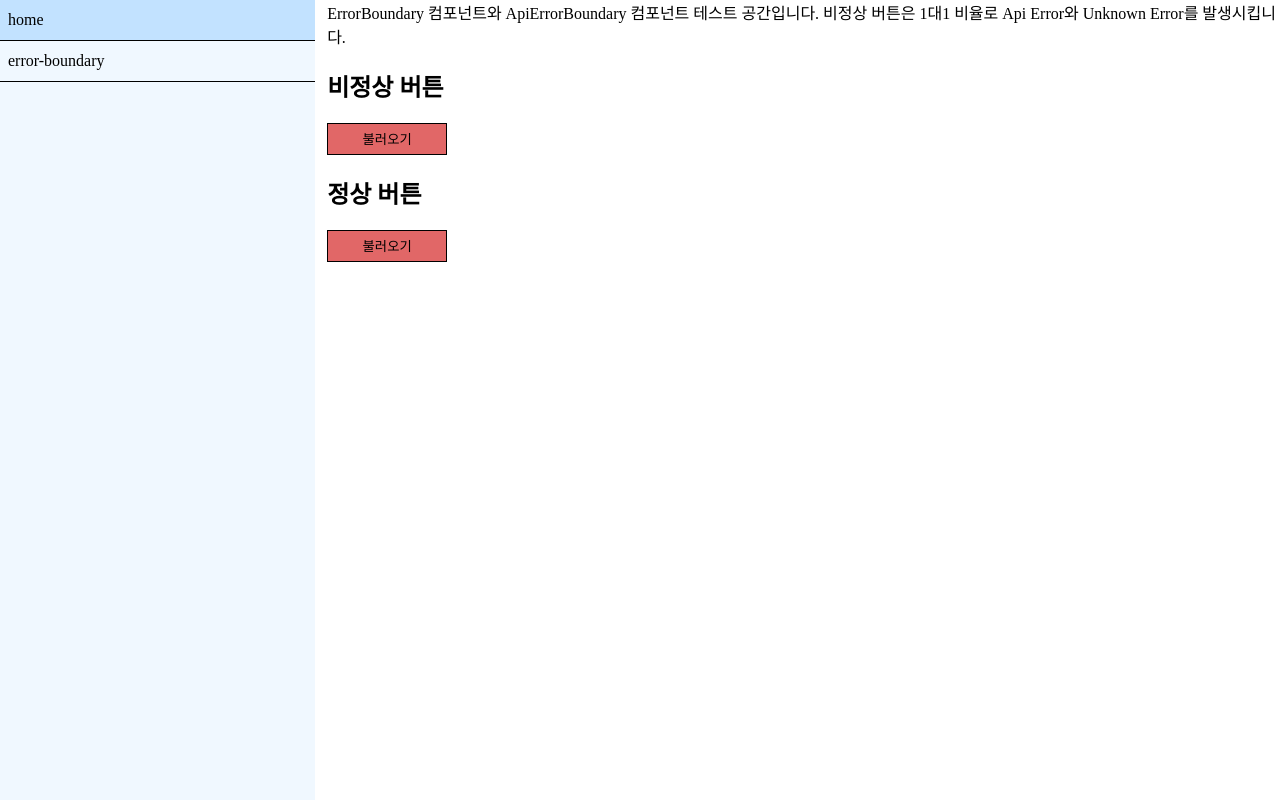
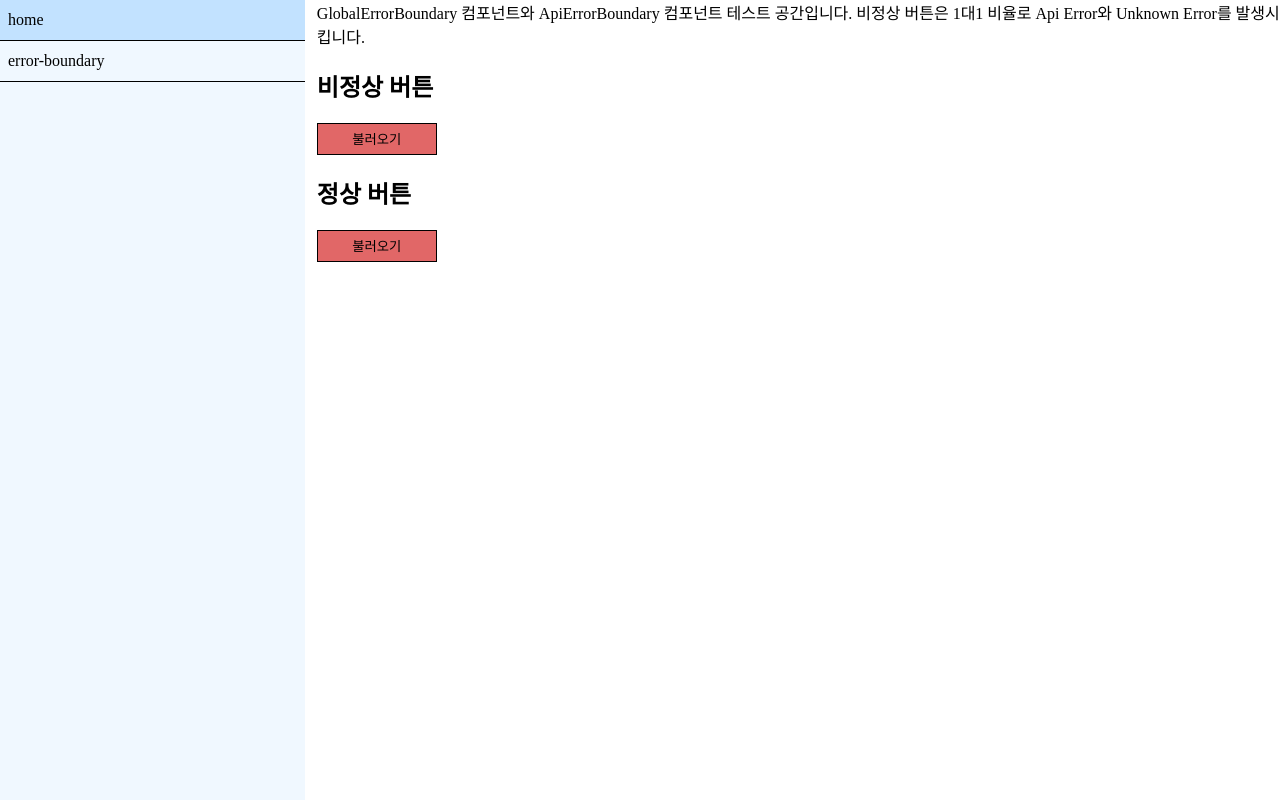
Before and after one commit to semnil5202/my-playground, a React app: page /error-boundary in a window 1280 px wide. Built offline with nearby package versions, Linux system fonts and the light colour scheme.

Commit message:
refactor: GlobalErrorBoundary로 명칭 수정

```diff
--- a/src/pages/ErrorBoundaryPage/index.tsx
+++ b/src/pages/ErrorBoundaryPage/index.tsx
@@ -9,8 +9,9 @@ const NORMAL_URL = 'https://jsonplaceholder.typicode.com/posts';
 export default function ErrorBoundary() {
   return (
     <div>
-      ErrorBoundary 컴포넌트와 ApiErrorBoundary 컴포넌트 테스트 공간입니다.
-      비정상 버튼은 1대1 비율로 Api Error와 Unknown Error를 발생시킵니다.
+      GlobalErrorBoundary 컴포넌트와 ApiErrorBoundary 컴포넌트 테스트
+      공간입니다. 비정상 버튼은 1대1 비율로 Api Error와 Unknown Error를
+      발생시킵니다.
       <GlobalErrorBoundary>
         <ApiErrorBoundary>
           <Suspense fallback={<div>loading...</div>}>
```
